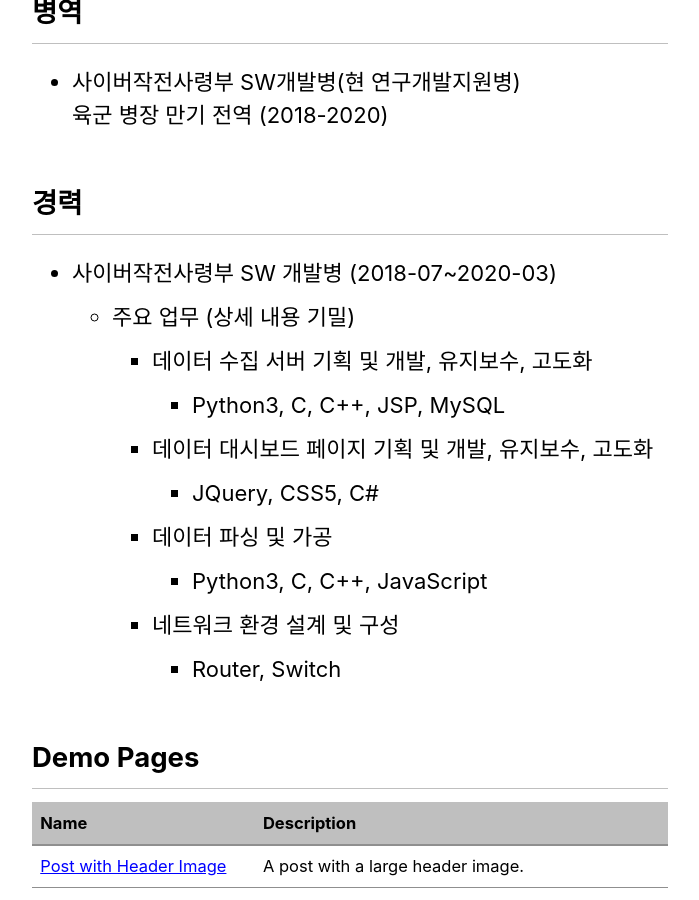
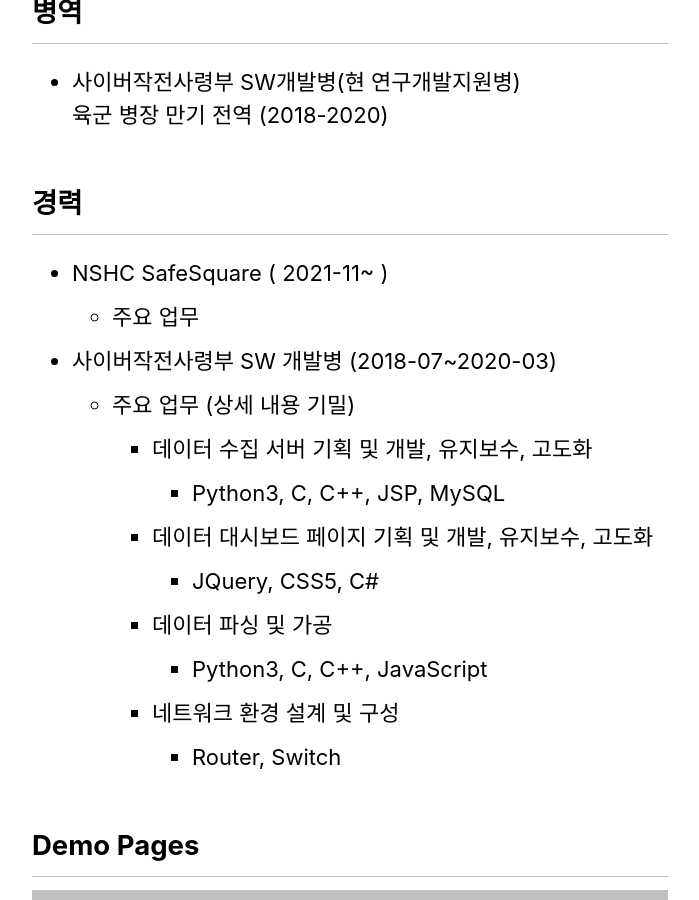
Before and after one commit to gppo66/backupTheme, a Jekyll site: the page built from _pages/about.md, in a window 1280 px wide and 900 px high, scrolled down 720 px. Shown: the whole window, without its empty margins (290-989 px from the left). Built offline with Jekyll 4.4.1, drawn with Linux system fonts in a browser that asks for light colours; cached includes are drawn as plain includes.

Commit message:
update career

```diff
--- a/_pages/about.md
+++ b/_pages/about.md
@@ -23,6 +23,9 @@ toc: true
 - 사이버작전사령부 SW개발병(현 연구개발지원병) <br />육군 병장 만기 전역 (2018-2020)
 
 ## 경력
+
+- NSHC SafeSquare ( 2021-11~ )
+  - 주요 업무
 
 - 사이버작전사령부 SW 개발병 (2018-07~2020-03)
   - 주요 업무 (상세 내용 기밀)
```
